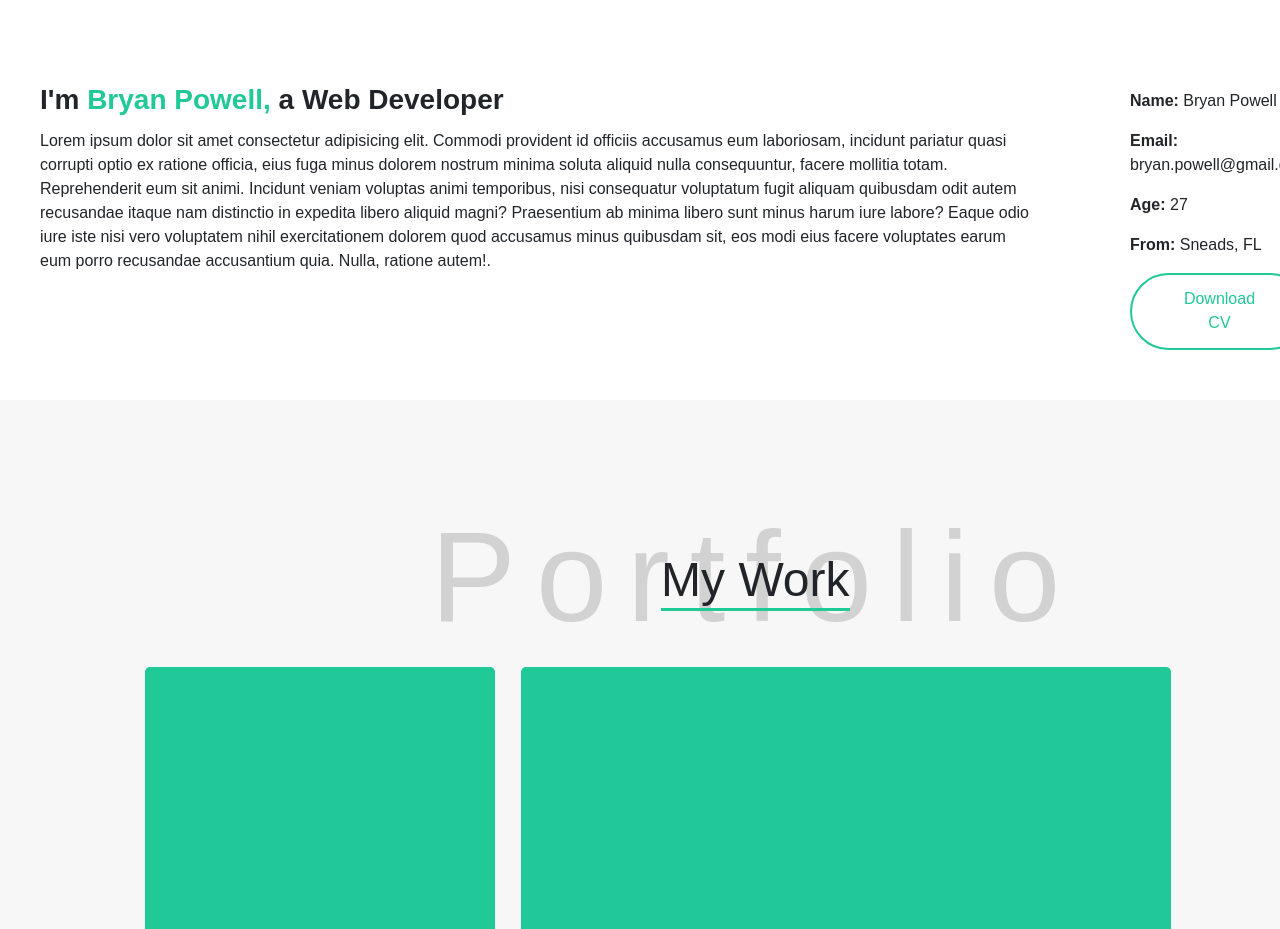
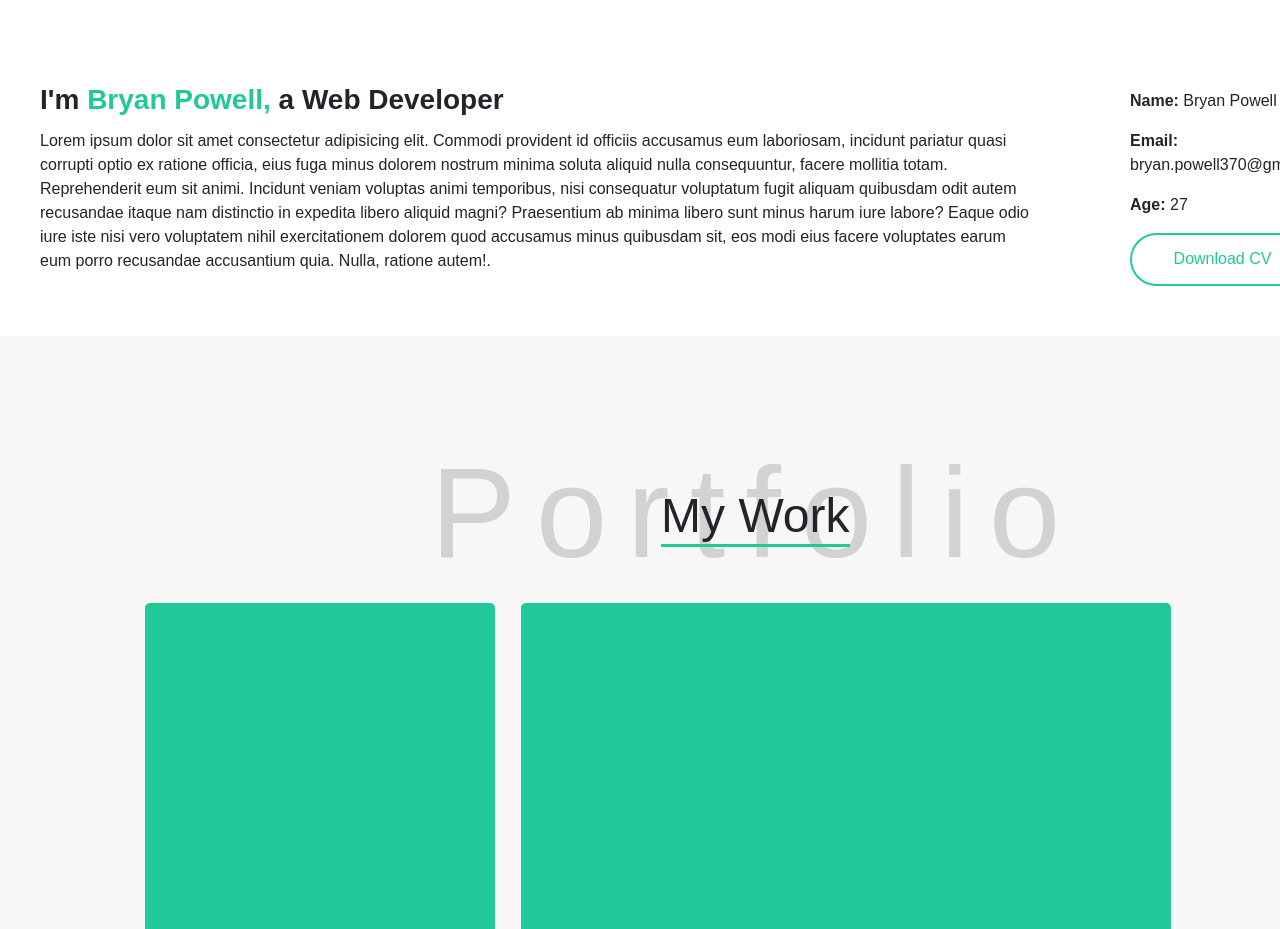
Before and after one commit to BryanPowell370/Portfolio, a Vue app: page / in a window 1280 px wide. Shown: the part 1023-1952 px from the top of the page. Built offline with nearby package versions, Linux system fonts and the light colour scheme.

Commit message:
Update About.vue

```diff
--- a/src/components/Index/About.vue
+++ b/src/components/Index/About.vue
@@ -35,14 +35,14 @@
                     <p><b>Name:</b> Bryan Powell</p>
                 </li>
                 <li>
-                    <p><b>Email:</b> bryan.powell@gmail.com</p>
+                    <p><b>Email:</b> bryan.powell370@gmail.com</p>
                 </li>
                 <li>
                     <p><b>Age:</b> 27</p>
                 </li>
-                <li>
+               <!--  <li>
                     <p><b>From:</b> Sneads, FL</p>
-                </li>
+                </li> -->
                 <li><button class="button"> Download CV</button></li>
             </div>
 
```
